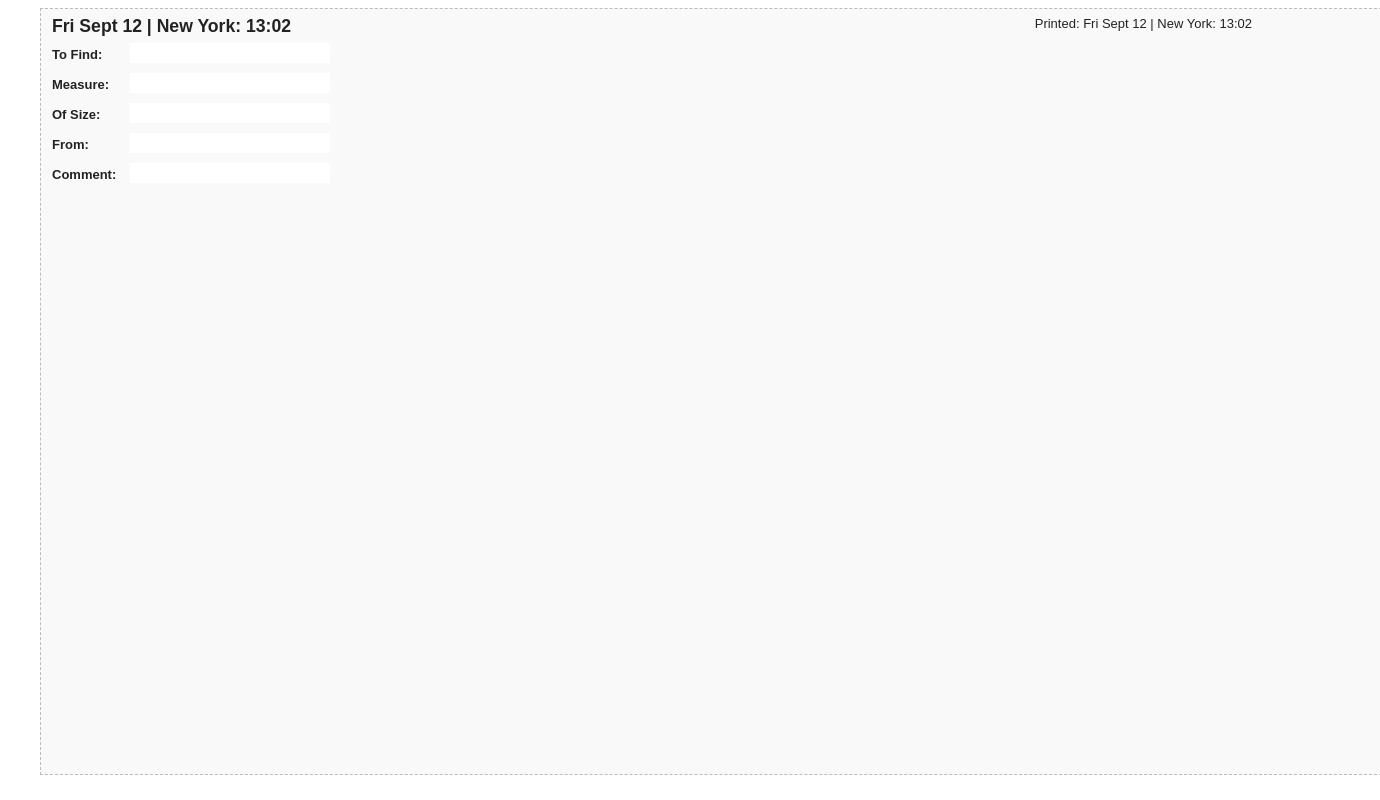
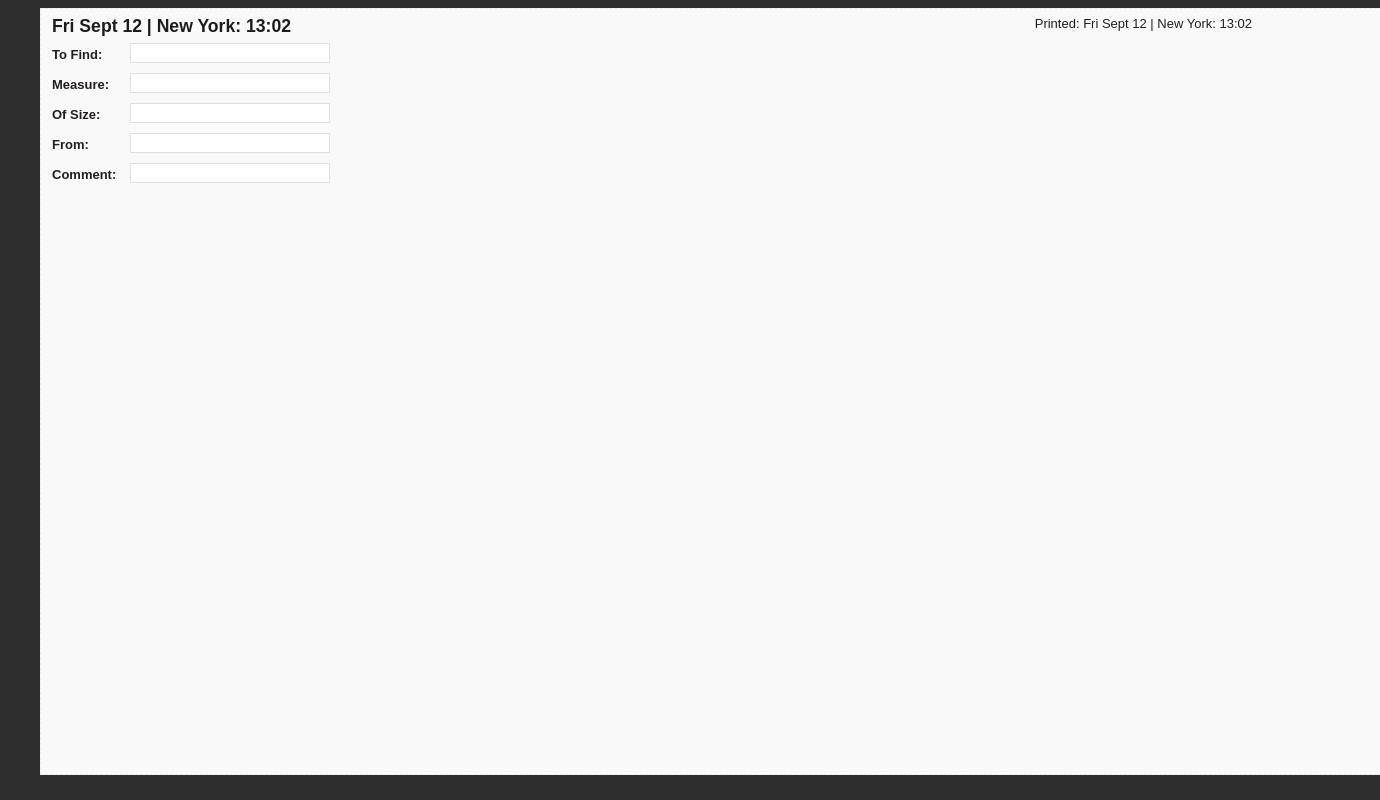
Before and after one commit to gamaiun/MySlides, an Electron app: page index.html in a window 1380 px wide. Drawn offline with Linux system fonts and the dark colour scheme; no server answers.

Commit message:
Implement dark theme with bright image area, adjust menu bar to dark, and fix label visibility

```diff
--- a/index.html
+++ b/index.html
@@ -70,7 +70,7 @@
         display: flex;
         flex-direction: column;
         background-color: white; /* Change background to white */
-        color: black; /* Ensure text is visible on white background */
+        color: rgb(19, 17, 17); /* Ensure text is visible on white background */
       }
       #layout {
         border: none;
@@ -145,7 +145,7 @@
         top: 8px;
         left: 12px;
         right: 0;
-        z-index: 10;
+        z-index: 100; /* Increased from 10 to 100 to ensure it's on top */
         color: #222;
         font-weight: bold;
         pointer-events: auto;
@@ -153,7 +153,7 @@
         flex-direction: column;
         gap: 6px;
         align-items: flex-start;
-        overflow: visible; /* Ensure new elements are not hidden */
+        overflow: visible;
         height: auto; /* Allow the container to expand with content */
       }
       .top-header-row {
@@ -222,6 +222,30 @@
         font-size: 13px;
         color: #222;
         margin-right: 8px;
+      }
+      @media (prefers-color-scheme: dark) {
+        body {
+          background-color: #2e2e2e;
+          color: #e0e0e0;
+        }
+        .overlay-header {
+          color: #1d1c1c; /* Black text for contrast on bright background */
+        }
+        .field-label {
+          color: #221e1e; /* Black text for labels */
+        }
+        .overlay-textarea {
+          background-color: #fff; /* White background for textareas */
+          color: #242121; /* Black text */
+          border: 1px solid #e5e0e0;
+        }
+        .overlay-textarea:focus {
+          background-color: #f0f0f0;
+        }
+        #imageContainer {
+          background: #f9f9f9; /* Bright background */
+          border: 1px dashed #ede9e9;
+        }
       }
     </style>
   </head>
```
Also changed, not shown: main.js (+12 -1 lines).
